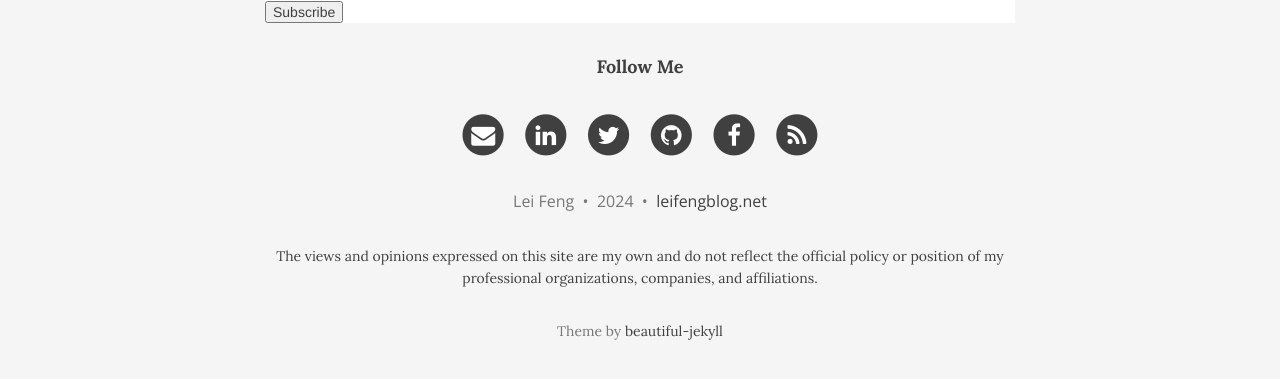
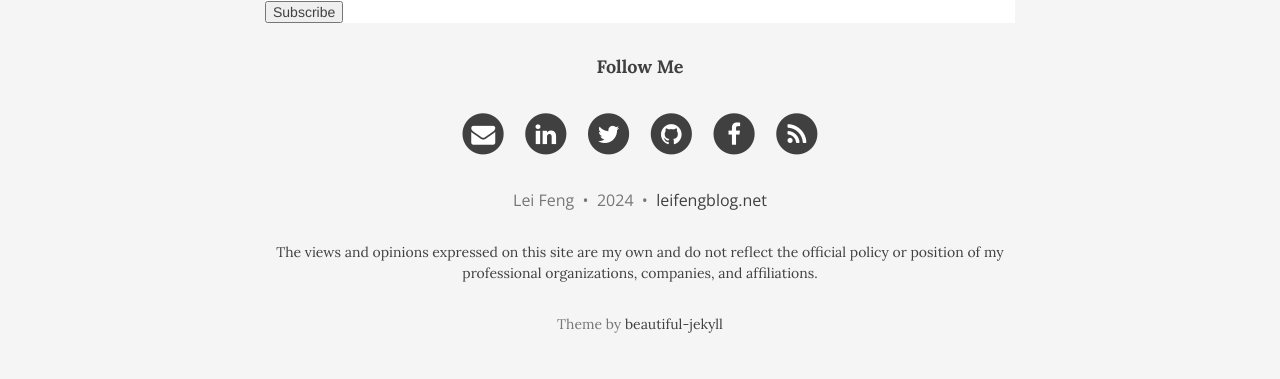
Before and after one commit to stonefl/stonefl.github.io, a Jekyll site: the page built from index.html, in a window 1280 px wide and 1400 px high, scrolled down 1135 px. Shown: the part 1008-1387 px from the top of the window. Built offline with Jekyll 4.4.1, drawn with Linux system fonts in a browser that asks for light colours; nearby versions of some CDN libraries; the list of posts is cut into pages by our own code; comment, search, counter and statistics services are not loaded.

Commit message:
Update main.css

```diff
--- a/css/main.css
+++ b/css/main.css
@@ -10,7 +10,7 @@
   background: #FFF;
 }
 p {
-  line-height: 160%;
+  line-height: 150%;
   margin: 30px 0;
 }
 p a {
@@ -539,13 +539,11 @@
   background: #FFF;
   border-radius: 0;
   color: #404040;
-  line-height: 140%;
 }
 @media only screen and (min-width: 768px) {
   .pager li a {
     padding: 15px 25px;
-    mmargin: 20px 0;
-    ine-height: 140%;
+    margin: 20px 0;
   }
 }
 .pager li a:hover,
```
